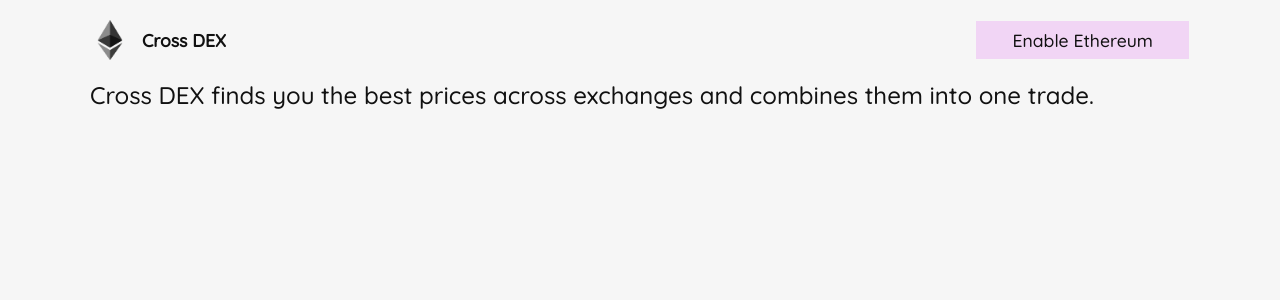
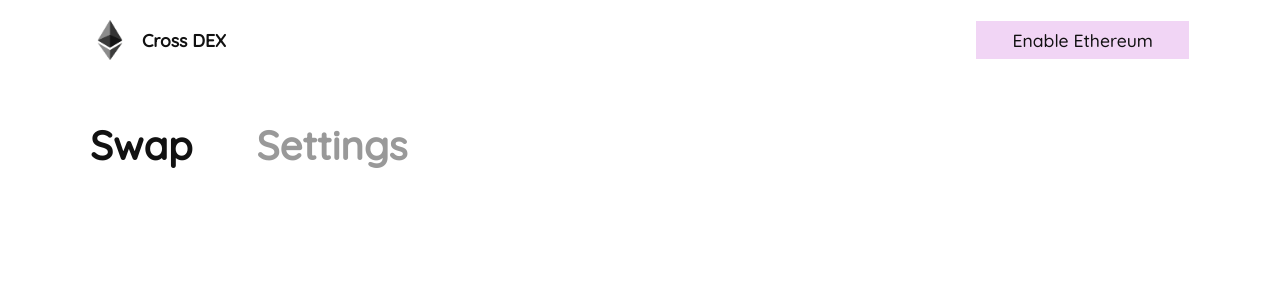
Before and after one commit to 0xNeit/dex-aggregator, a React (Create React App) app: page / in a window 1280 px wide. Shown: the top 300 px of the page. Built offline with nearby package versions, Linux system fonts and the light colour scheme; the HTML template or start-up script is replaced by a standard one.

Commit message:
started swap page

```diff
--- a/src/components/Layout.jsx
+++ b/src/components/Layout.jsx
@@ -47,7 +47,7 @@ const Wrapper = styled.div`
 
 const WalletManager = () => {
 
-    const [ content, setContent ] = useState(getButtonText());
+    const [ content, setContent ] = useState(getButtonText())
 
     function getButtonText() {
         if (typeof ethereum === "undefined") {
--- a/src/index.css
+++ b/src/index.css
@@ -1,14 +1,15 @@
 :root {
-  --background: #F6F6F6;
+  --background: #FFFFFF;
   --accent: #b70fd1;
   --light-dark: #d9a6e0;
   --light: #f1d5f5;
-  --black: #111111;
+  --text-black: #111111;
+  --text-light: #999999;
 }
 
 * {
   font-family: "Quicksand", sans-serif;
-  color: var(--black);
+  color: var(--text-black);
   box-sizing: border-box;
 }
 
@@ -32,6 +33,7 @@ a {
 }
 button {
   cursor: pointer;
+  padding: 0;
 }
 
 code {
--- a/src/pages/Swap.jsx
+++ b/src/pages/Swap.jsx
@@ -1,8 +1,66 @@
-// Swap page
+import { useState } from "react";
+import styled from "styled-components";
 
-const Swap = () => (
-    <div style={{ fontSize: "24px" }}>Cross DEX finds you the best prices across exchanges and combines them into one trade.</div>
-)
+const SwapSettings = () => {
+    // Component
+
+    return (<></>)
+}
+
+const SwapSection = () => {
+    // Component
+
+    return (<></>)
+}
+
+const Content = styled.div`
+    width: 100%;
+    height: calc(100vh - 80px);
+    display: flex;
+    flex-direction: column;
+    justify-content: flex-start;
+    align-items: flex-start;
+    padding: 40px 0;
+    `
+
+const SectionNav = styled.div`
+    display: flex;
+    flex-direction: row;
+    justify-content: flex-start;
+    align-items: center;
+    `
+
+const NavButton = styled.div`
+    font-size: 2.5rem;
+    font-weight: bold;
+    background-color: transparent;
+    border: none;
+    &:first-child {
+        margin-right: 64px;
+    }
+    `
+
+const Swap = () => {
+
+    const [ section, setSection ] = useState("swap")
+
+    return (
+        <Content>
+            <SectionNav>
+                <NavButton
+                    style={{ color: `var(--${section === "swap" ? "text-black" : "text-light"})` }}
+                    onClick={() => setSection("swap")}
+                >Swap</NavButton>
+                <NavButton
+                style={{ color: `var(--${section === "settings" ? "text-black" : "text-light"})` }}
+                onClick={() => setSection("settings")}
+                >Settings</NavButton>
+            </SectionNav>
+            {section === "swap" ? <SwapSection></SwapSection> : section === "settings" ? <SwapSettings></SwapSettings> : <></>}
+        </Content>
+    )
+}
+
 
 // Exports
 
```
